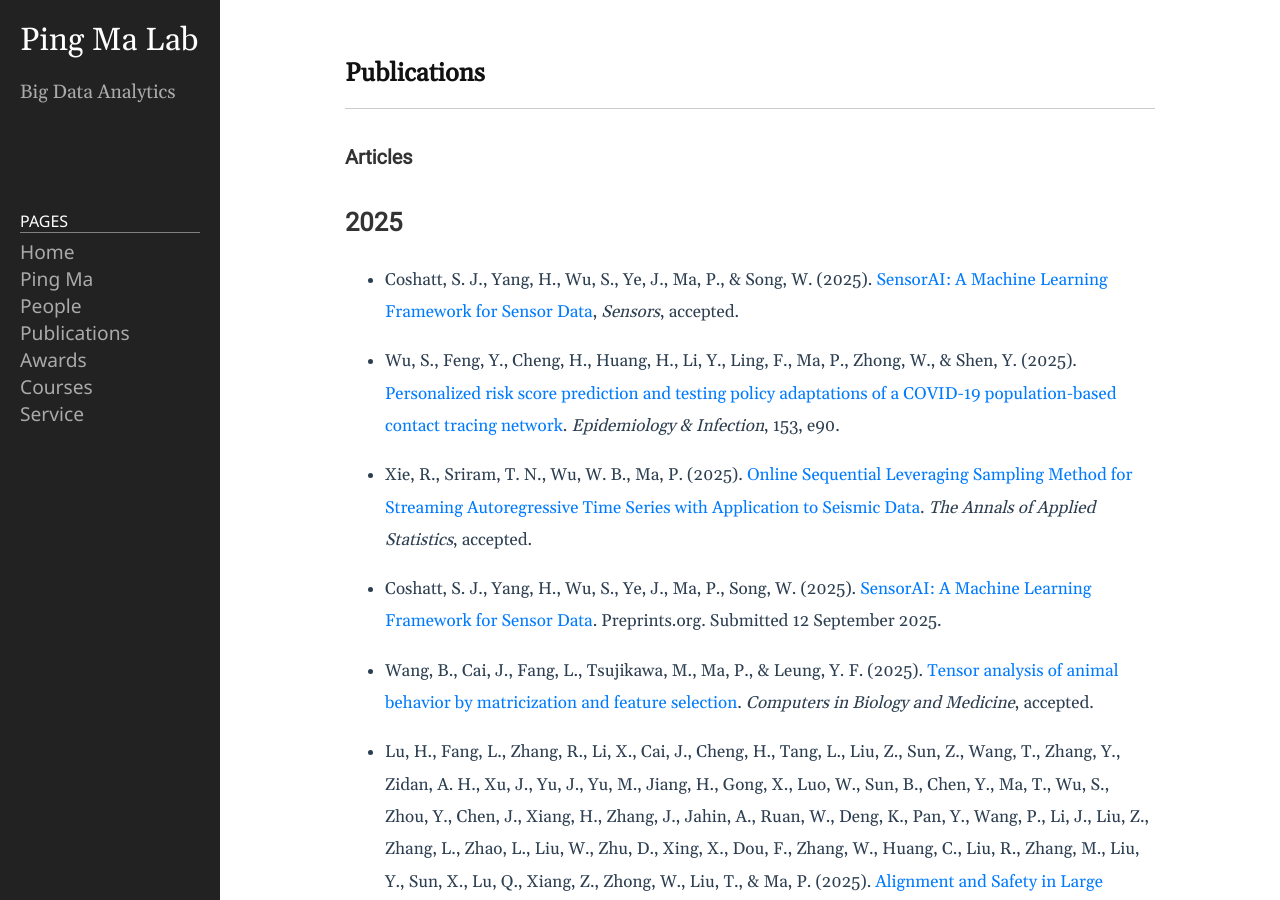
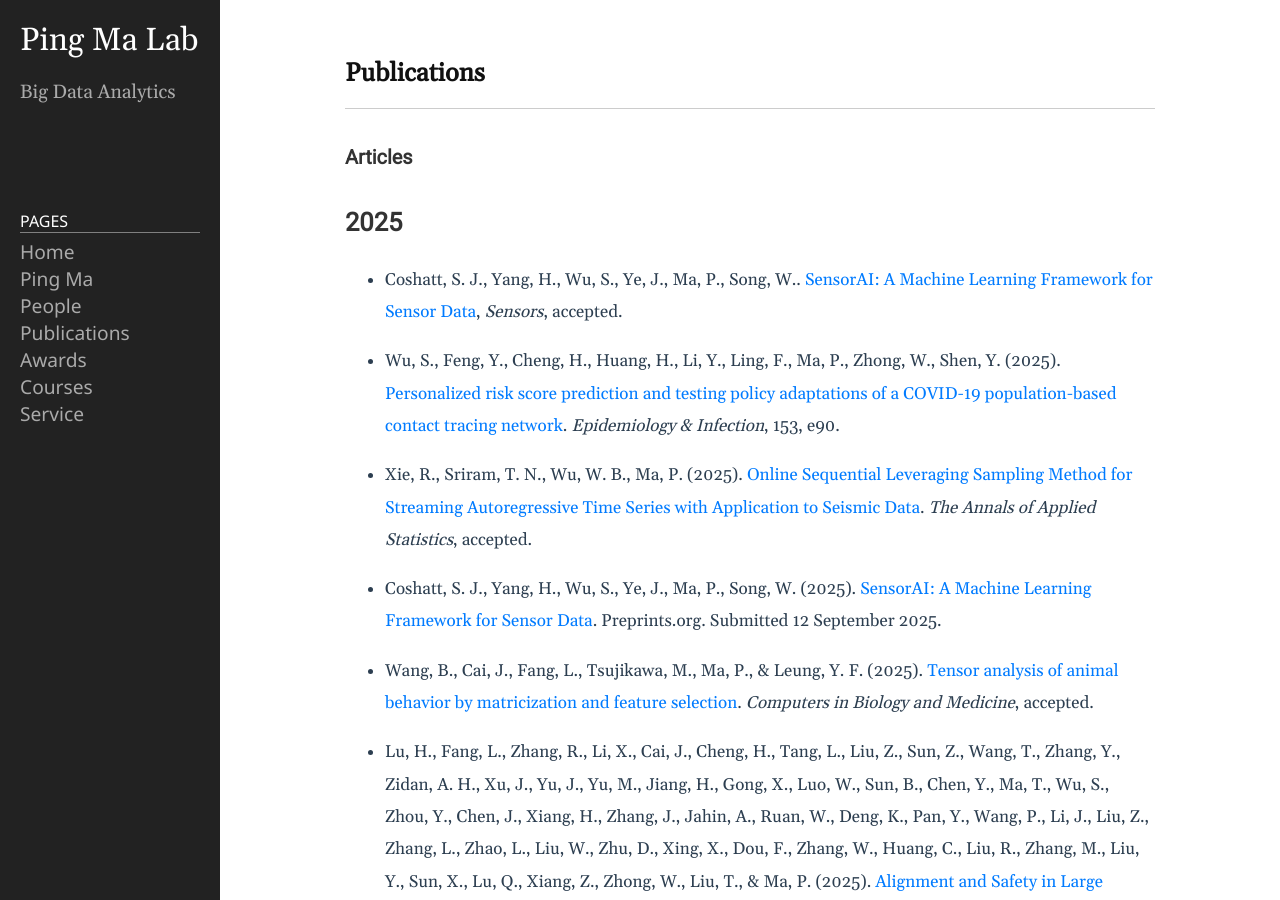
Before and after one commit to BDALpingio/BDALpingio.github.io, a Jekyll site: the page built from 3_publications.md, in a window 1280 px wide and 900 px high. Built offline with Jekyll 4.4.1, drawn with Linux system fonts in a browser that asks for light colours.

Commit message:
Update 3_publications.md

```diff
--- a/3_publications.md
+++ b/3_publications.md
@@ -8,9 +8,9 @@ permalink: /3_publications/
 
 
 ## 2025
-- Coshatt, S. J., Yang, H., Wu, S., Ye, J., Ma, P., & Song, W. (2025). [SensorAI: A Machine Learning Framework for Sensor Data](https://www.preprints.org/manuscript/202509.1187/v1), _Sensors_, accepted.
+- Coshatt, S. J., Yang, H., Wu, S., Ye, J., Ma, P., Song, W.. [SensorAI: A Machine Learning Framework for Sensor Data](https://www.preprints.org/manuscript/202509.1187/v1), _Sensors_, accepted.
 
-- Wu, S., Feng, Y., Cheng, H., Huang, H., Li, Y., Ling, F., Ma, P., Zhong, W., & Shen, Y. (2025). [Personalized risk score prediction and testing policy adaptations of a COVID-19 population-based contact tracing network](https://doi.org/10.1017/S0950268825100319). *Epidemiology & Infection*, 153, e90.
+- Wu, S., Feng, Y., Cheng, H., Huang, H., Li, Y., Ling, F., Ma, P., Zhong, W., Shen, Y. (2025). [Personalized risk score prediction and testing policy adaptations of a COVID-19 population-based contact tracing network](https://doi.org/10.1017/S0950268825100319). *Epidemiology & Infection*, 153, e90.
 
 - Xie, R., Sriram, T. N., Wu, W. B., Ma, P. (2025). [Online Sequential Leveraging Sampling Method for Streaming Autoregressive Time Series with Application to Seismic Data](https://arxiv.org/abs/2509.20698). _The Annals of Applied Statistics_, accepted.
 
```
